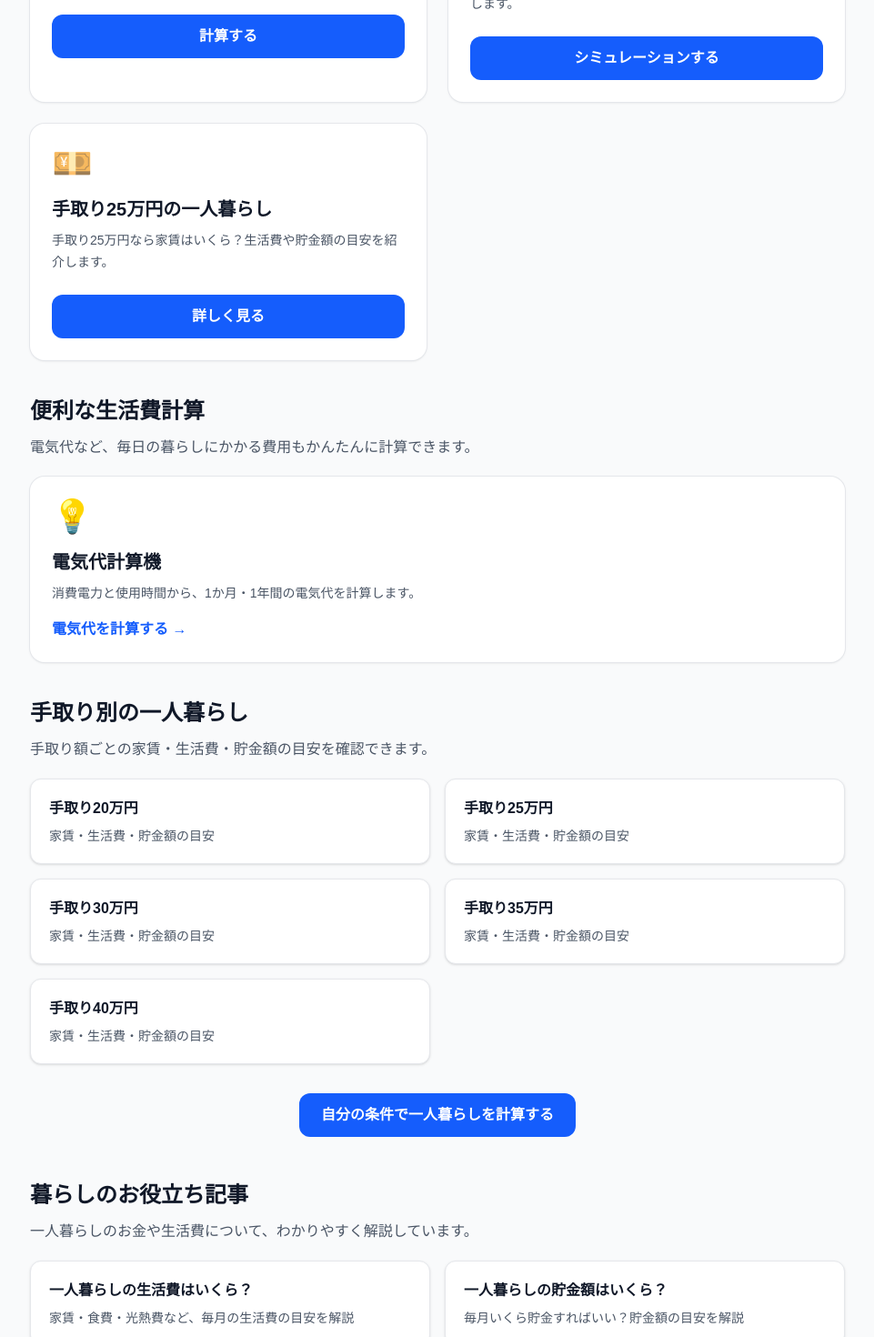
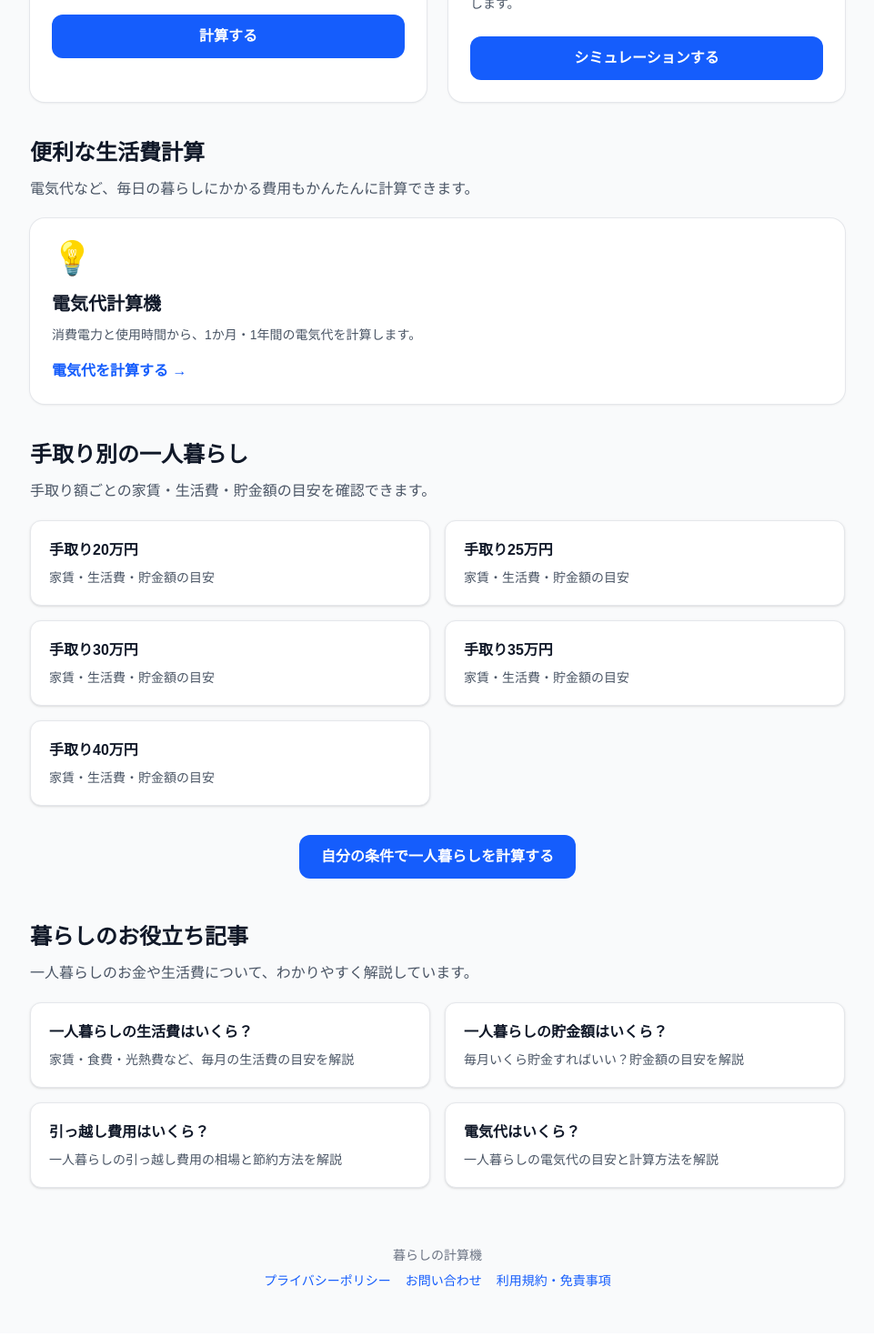
Before and after one commit to yakiimo1998/kurashi-calculator, a Next.js app: page / in a window 1280 px wide. Shown: the part 640-2110 px from the top of the page at 91% size, without its empty margins (159-1120 px from the left). Built offline with nearby package versions, Linux system fonts and the light colour scheme.

Commit message:
Simplify homepage cards

```diff
--- a/app/page.tsx
+++ b/app/page.tsx
@@ -97,24 +97,7 @@ export default function Home() {
             </Link>
           </div>
 
-          <div className="rounded-2xl bg-white p-6 shadow-sm ring-1 ring-gray-200">
-            <div className="mb-4 text-4xl">💴</div>
 
-            <h2 className="text-xl font-bold text-gray-900">
-              手取り25万円の一人暮らし
-            </h2>
-
-            <p className="mt-2 text-sm leading-6 text-gray-600">
-              手取り25万円なら家賃はいくら？生活費や貯金額の目安を紹介します。
-            </p>
-
-            <Link
-              href="/take-home-25"
-              className="mt-6 block w-full rounded-xl bg-blue-600 px-4 py-3 text-center font-semibold text-white hover:bg-blue-700"
-            >
-              詳しく見る
-            </Link>
-          </div>
         </section>
         <section className="mt-10">
           <h2 className="text-2xl font-bold text-gray-900">
@@ -249,6 +232,30 @@ export default function Home() {
       毎月いくら貯金すればいい？貯金額の目安を解説
     </p>
   </Link>
+
+  <Link
+    href="/moving-cost"
+    className="rounded-xl border border-gray-200 bg-white p-5 shadow-sm hover:bg-gray-50"
+  >
+    <p className="font-bold text-gray-900">
+      引っ越し費用はいくら？
+    </p>
+    <p className="mt-2 text-sm text-gray-600">
+      一人暮らしの引っ越し費用の相場と節約方法を解説
+    </p>
+  </Link>
+
+  <Link
+    href="/electricity-guide"
+    className="rounded-xl border border-gray-200 bg-white p-5 shadow-sm hover:bg-gray-50"
+  >
+    <p className="font-bold text-gray-900">
+      電気代はいくら？
+    </p>
+    <p className="mt-2 text-sm text-gray-600">
+      一人暮らしの電気代の目安と計算方法を解説
+    </p>
+  </Link>
 </div>
         </section>
         <footer className="mt-16 text-center text-sm text-gray-500">
```
Lines whose indentation alone changed are shown as unchanged.
